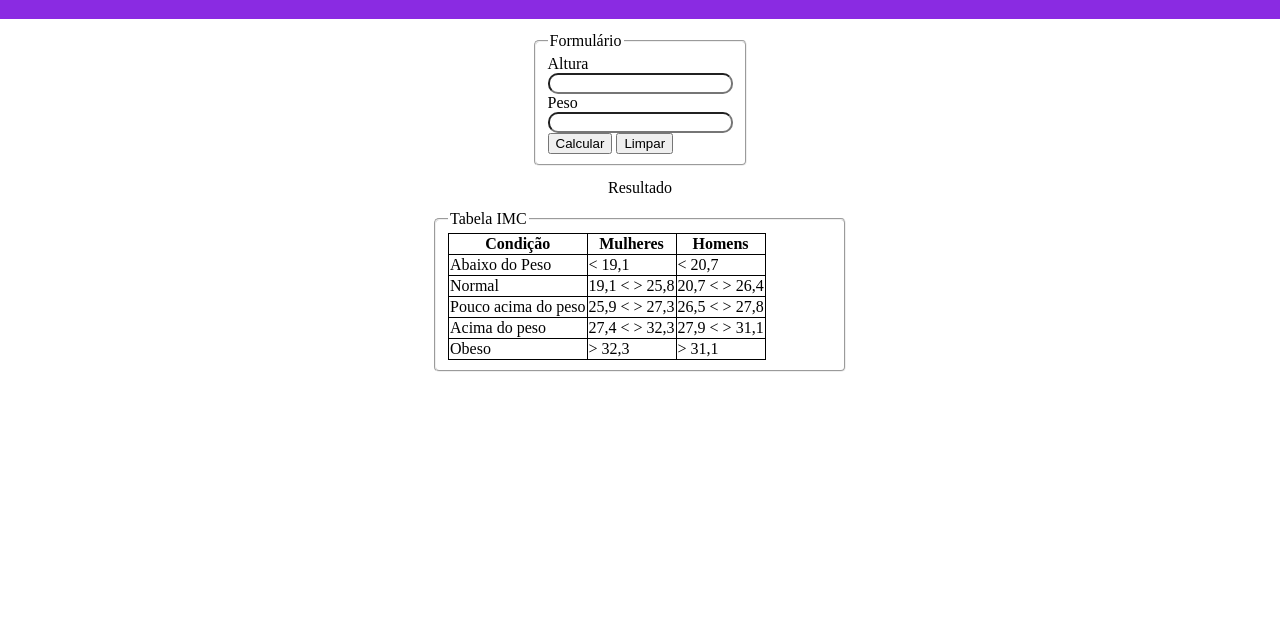
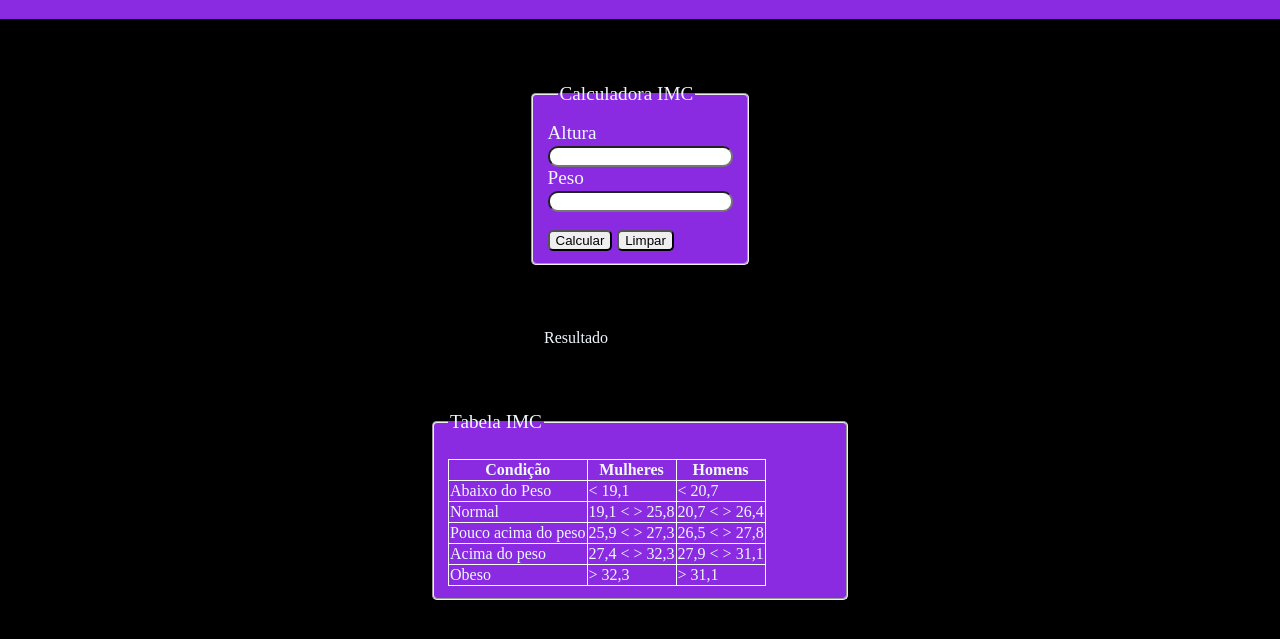
Before and after one commit to Jdev13/calculaoraIMC, a plain HTML site: page index.html in a window 1280 px wide. Shown: the part 61-700 px from the top of the page. Drawn offline with Linux system fonts and the light colour scheme.

Commit message:
Alteraçaõ do backgroud do body

```diff
--- a/index.html
+++ b/index.html
@@ -15,11 +15,11 @@
 
     <section>
         <form action="" name="formulario">
-            <fieldset>
-                <legend>Formulário</legend>
-                <label for="altura">Altura</label><br>
+            <fieldset id="top">
+                <legend class="top">Calculadora IMC</legend>
+                <label class="alt" for="altura">Altura</label><br>
                 <input type="text" id="altura" name="altura"><br>
-                <label for="altura">Peso</label><br>
+                <label class="pes" for="peso">Peso</label><br>
                 <input type="text" id="peso" name="peso"><br>
                 <button type="button" id="calcular">Calcular</button>
                 <button type="button" id="limpar">Limpar</button>
--- a/style.css
+++ b/style.css
@@ -1,5 +1,6 @@
 body{
     margin: auto;
+    background-color: black;
 }
 
 header{
@@ -10,7 +11,7 @@ header{
 }
 
 section{
-    margin-top: 1%;
+    margin-top: 5%;
     display: flex;
     justify-content: center;
 }
@@ -18,14 +19,41 @@ section{
 fieldset{
     width: 30%;
     border-radius: 5px;
+    font-size: larger;
+    background-color: blueviolet;
+    color: aliceblue;
+}
+
+
+.top{
+    margin: 10px;
+    color: aliceblue;
+
+
 }
 
 input{
     border-radius: 10px;
 }
 
+button{
+    border-radius: 5px;
+    margin-top: 10%;
+}
+
+label{
+    color: aliceblue;
+}
+
+
+#resultado{
+    color: aliceblue;
+    margin-left: 10%;
+}
+
 table, th, td{
-    border: 1px solid black;
+    margin-top: 5%;
+    border: 1px solid white;
     border-collapse: collapse;
     border-radius: 5px;
     font-size: medium;
```
